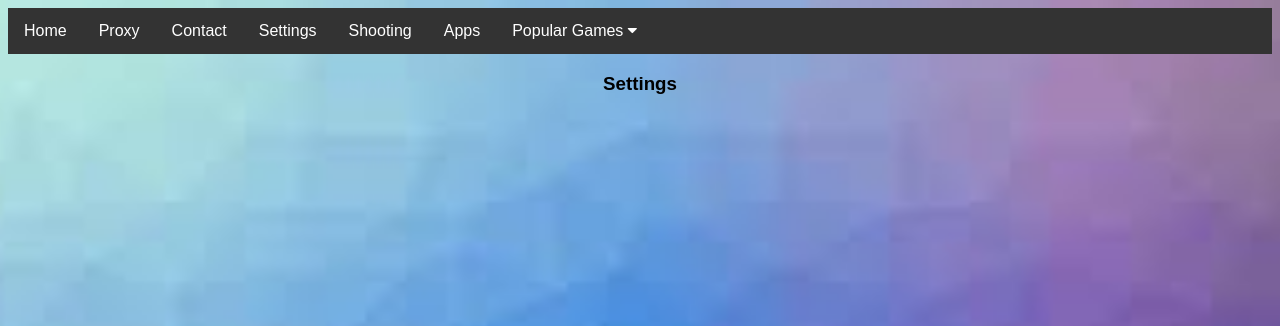
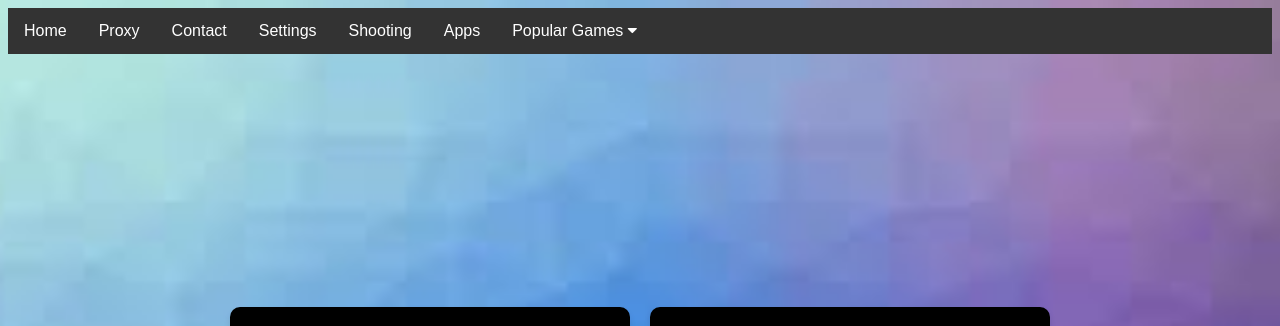
Before and after one commit to Playdotlol/Lfx2, a plain HTML site: page settings.html in a window 1280 px wide. Shown: the top 326 px of the page. Drawn offline with nearby package versions, Linux system fonts and the light colour scheme; a script that the page names is missing.

Commit message:
Update settings.html

```diff
--- a/settings.html
+++ b/settings.html
@@ -135,7 +135,6 @@
 </style>
 </head>
 <body>
-<center><h3 >Settings</h3></center>
 <script src="enter.js"></script>
   <div class="settings-container">
     <div class="settings-card">
```
